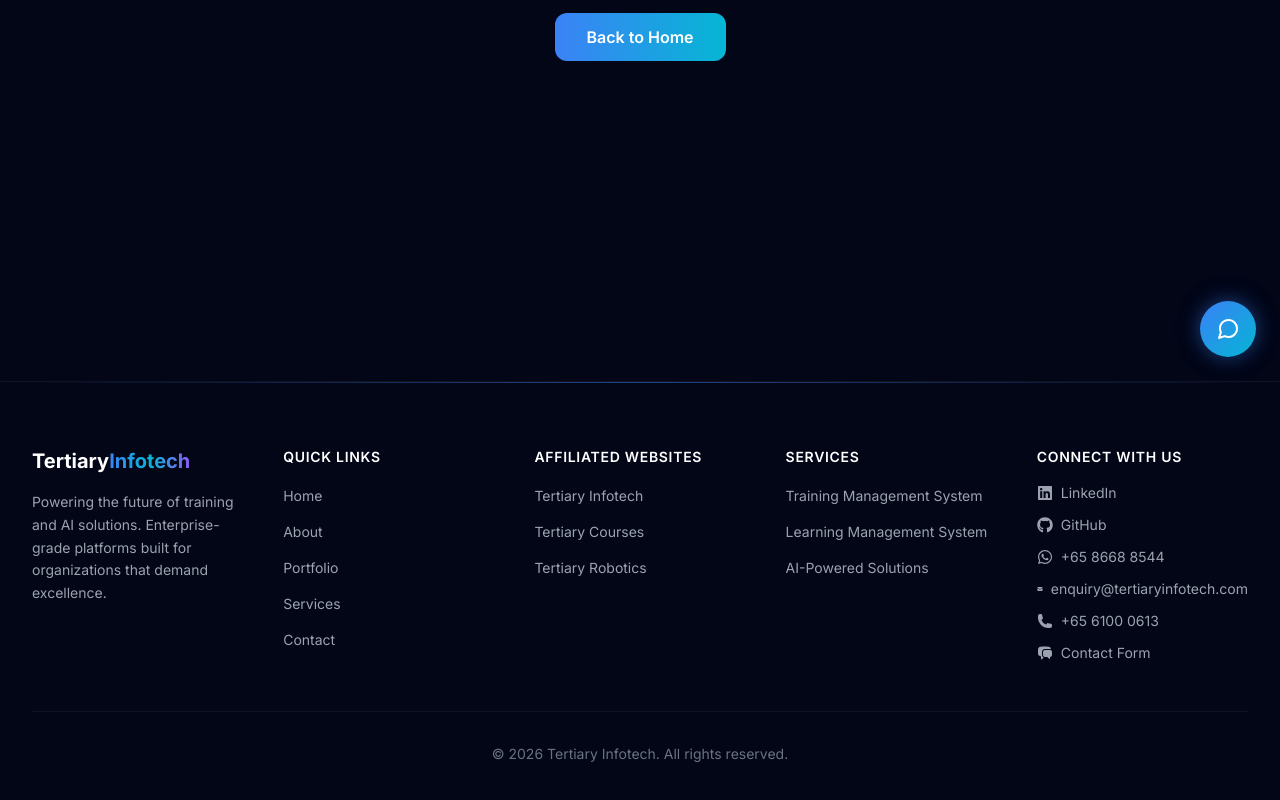
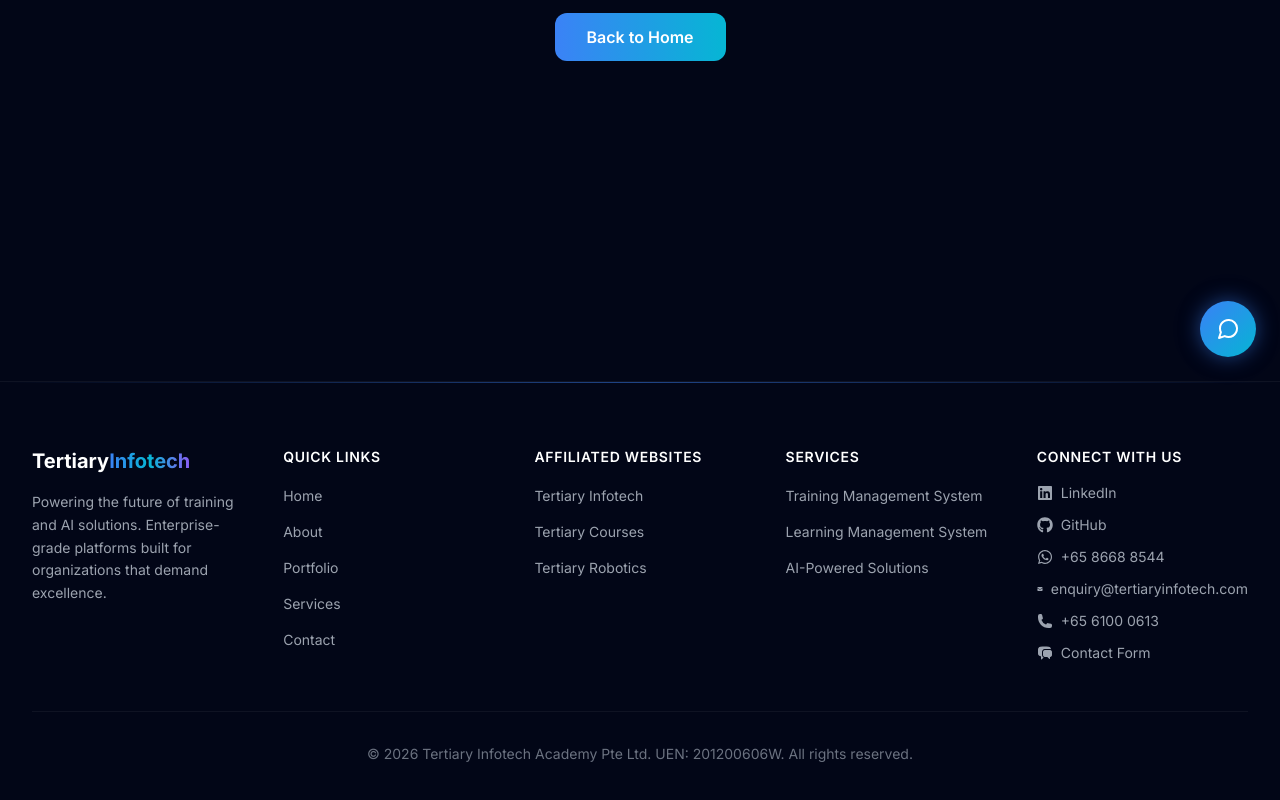
Before and after one commit to alfredang/tertiaryinfotech-landingpage, a React (Vite) app: page /portfolio/1 in a window 1280 px wide. Shown: the part 419-1219 px from the top of the page. Built offline with nearby package versions, Linux system fonts and the light colour scheme.

Commit message:
Update footer with complete company information and UEN
- Update copyright to "© 2026 Tertiary Infotech Academy Pte Ltd"
- Add UEN: 201200606W

Co-Authored-By: Claude Sonnet 4.5 <noreply@anthropic.com>

```diff
--- a/src/components/layout/Footer.jsx
+++ b/src/components/layout/Footer.jsx
@@ -176,7 +176,8 @@ const Footer = () => {
 
         <div className="mt-12 pt-8 border-t border-white/5 text-center">
           <p className="text-sm text-gray-500">
-            &copy; {currentYear} Tertiary Infotech. All rights reserved.
+            &copy; 2026 Tertiary Infotech Academy Pte Ltd. UEN: 201200606W. All
+            rights reserved.
           </p>
         </div>
       </Container>
```
